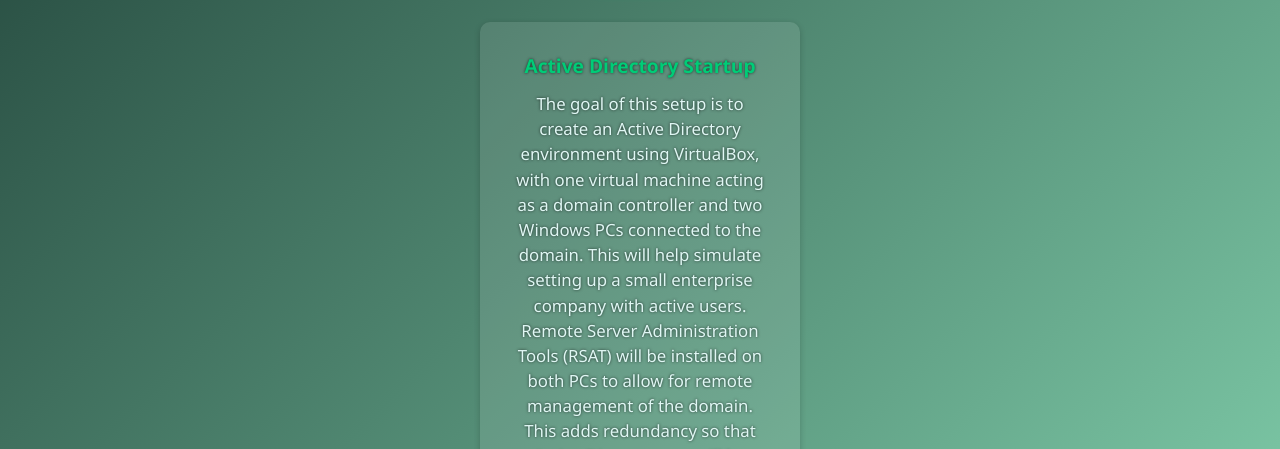
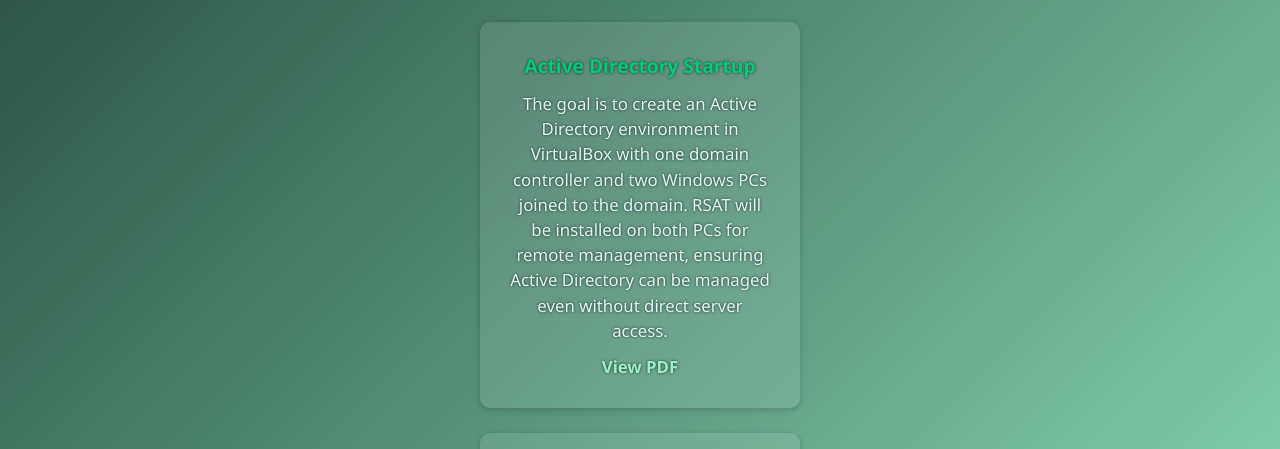
Before and after one commit to ddiaz145/ITtechinfo, a plain HTML site: page projects.html in a window 1280 px wide. Shown: the part 297-746 px from the top of the page. Drawn offline with Linux system fonts and the light colour scheme.

Commit message:
Update projects.html

```diff
--- a/projects.html
+++ b/projects.html
@@ -206,7 +206,7 @@
     const projects = [
       {
         title: "Active Directory Startup",
-        desc: "The goal of this setup is to create an Active Directory environment using VirtualBox, with one virtual machine acting as a domain controller and two Windows PCs connected to the domain. This will help simulate setting up a small enterprise company with active users. Remote Server Administration Tools (RSAT) will be installed on both PCs to allow for remote management of the domain. This adds redundancy so that Active Directory can still be managed even if direct access to the server is unavailable.",
+        desc: "The goal is to create an Active Directory environment in VirtualBox with one domain controller and two Windows PCs joined to the domain. RSAT will be installed on both PCs for remote management, ensuring Active Directory can be managed even without direct server access.",
         pdf: "Active%20Directory%20Startup.pdf"
       },
       {
```
